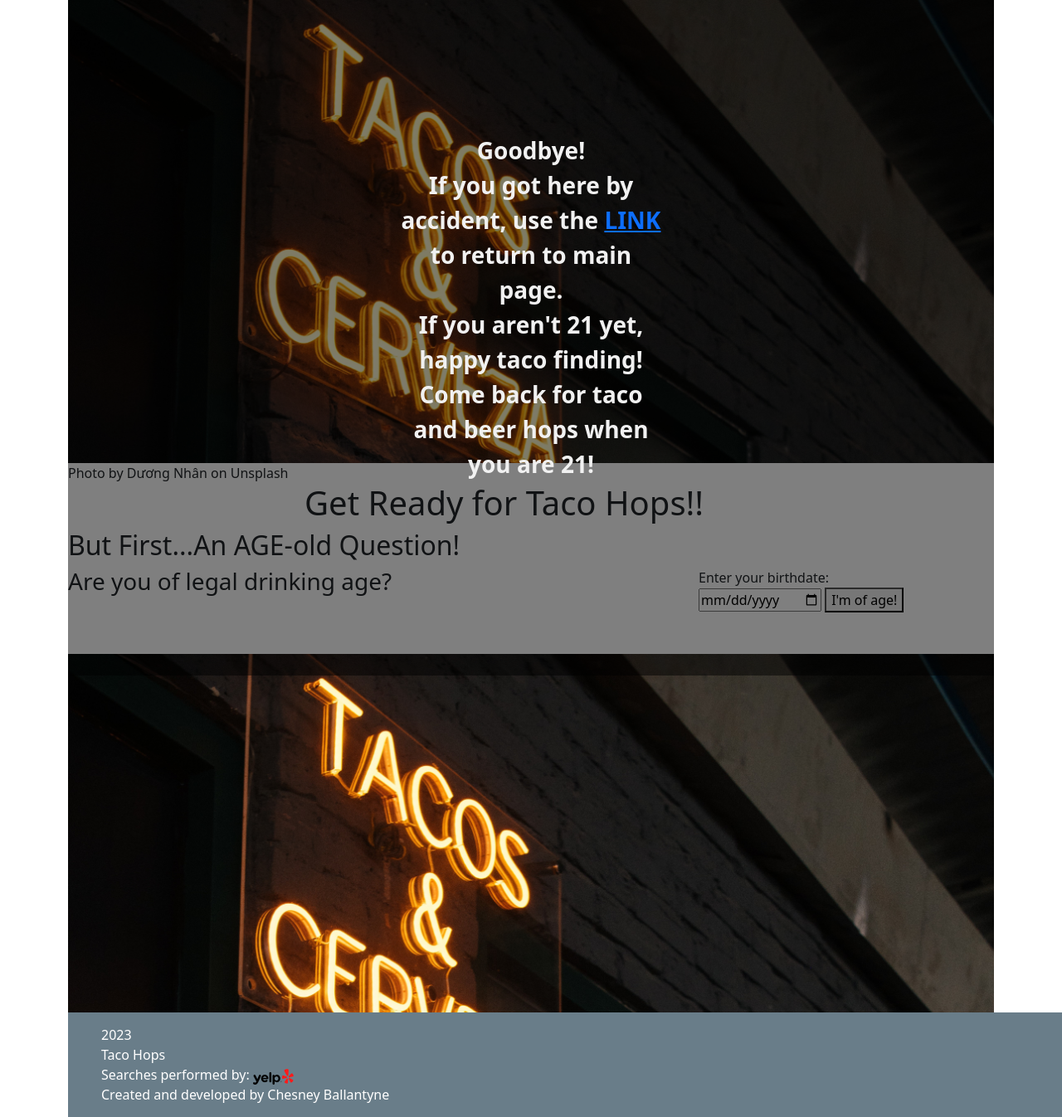
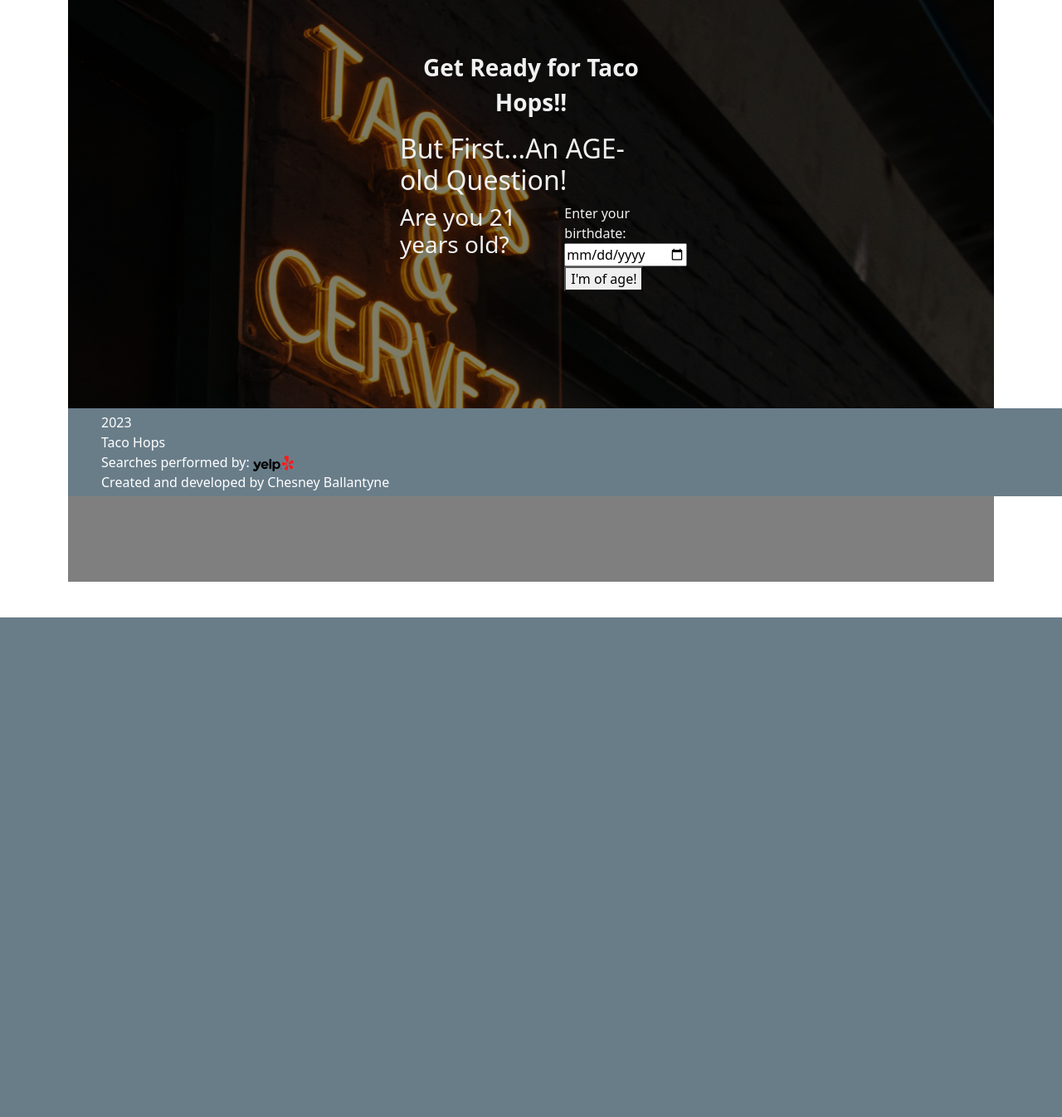
Before and after one commit to Chesney-Bal/Taco-Hops, a Flask app: page / in a window 1280 px wide; the page is wider, and only the part inside the window is pictured. Shown: the part 56-1402 px from the top of that part at 83% size. After the commit the page ends 800 px from the top of that part, so only its background shows below. Run offline with Flask 2, Linux system fonts and the light colour scheme.

Commit message:
Commit styling updates to footer, index.html and goodbye.html, and planner.html

```diff
--- a/static/css/styles.css
+++ b/static/css/styles.css
@@ -8,6 +8,25 @@ body {
   margin-bottom:130;
 }
 
+/*CSS for image on index.html*/
+.index_img {
+  position: relative;
+  max-width: max-content; /* Maximum width */
+  margin: 0 auto; /* Center it */
+}
+
+.index_img .content {
+  position: absolute; /* Position the background text */
+  top: 0; /* At the bottom. Use top:0 to append it to the top */
+  background: rgb(0, 0, 0); /* Fallback color */
+  background: rgba(0, 0, 0, 0.5); /* Black background with 0.5 opacity */
+  color: #f1f1f1; /* Grey text */
+  padding-top:60px;
+  padding-bottom: 300px;
+  padding-inline: 400px; /* Some padding */
+}
+
+/*CSS for iamge on goodbye.html*/
 .goodbye_img {
   position: relative;
   max-width: max-content; /* Maximum width */
@@ -17,8 +36,8 @@ body {
 .goodbye_img .content {
   position: absolute; /* Position the background text */
   top: 0; /* At the bottom. Use top:0 to append it to the top */
+  bottom:0;
 
-  max-width: auto;
 
   background: rgb(0, 0, 0); /* Fallback color */
   background: rgba(0, 0, 0, 0.5); /* Black background with 0.5 opacity */
@@ -28,13 +47,14 @@ body {
   padding-inline: 400px; /* Some padding */
 }
 
+/*CSS for image border color on homepage.html*/
+.border_taco {
+  border-color: #a13d2d !important;
+}
 
+/*CSS for footer alignment on pages*/
 footer {
   position: absolute;
   bottom: 0;
   width: 100%;
 }
-
-.border_taco {
-  border-color: #a13d2d !important;
-}
--- a/templates/base.html
+++ b/templates/base.html
@@ -32,10 +32,10 @@
 
   </body>
   <footer style="bottom: 0; height:auto;  background-color:#697d89;">
-    <p style="color:white; padding-top: 15px; padding-left:40px; margin:0; text-align:left;">2023</p>
+    <p style="color:white; padding-top: 5px; padding-left:40px; margin:0; text-align:left;">2023</p>
     <p style="color:white; padding-left:40px; margin:0; text-align:left;">Taco Hops</p>
     <p style="color:white; padding-left:40px; margin:0; text-align:left;">Searches performed by:  <img id="yelp logo" src="/static/img/yelp_logo 49 x 19.png" alt="yelp logo"> </p>
-    <p style="color:white; padding-bottom: 15px; padding-left:40px; margin:0; text-align:left;">Created and developed by Chesney Ballantyne</p>
+    <p style="color:white; padding-bottom: 5px; padding-left:40px; margin:0; text-align:left;">Created and developed by Chesney Ballantyne</p>
   </footer>
 
 
--- a/templates/goodbye.html
+++ b/templates/goodbye.html
@@ -2,11 +2,9 @@
 
 {% block title %}Goodbye{% endblock %}
 
-
-
-
 {% block body %}
 <div class="container">
+
   <nav class="navbar navbar-expand-lg navbar-dark" style="background-color: #697d89;">
     <div class="container-fluid">
       <a class="navbar-brand" href="#">Taco Hops  </a>
--- a/templates/index.html
+++ b/templates/index.html
@@ -3,74 +3,42 @@
 {% block title %}Verify Age{% endblock %}
 
 {% block body %}
-
   <div class="container">
 
     <nav class="navbar navbar-expand-lg navbar-dark" style="background-color: #697d89;">
       <div class="container-fluid">
         <a class="navbar-brand" href="#">Taco Hops </a>
-
           <button class="navbar-toggler" type="button" data-toggle="collapse" data-target="#navbarSupportedContent" aria-controls="navbarSupportedContent" aria-expanded="false" aria-label="Toggle navigation">
           <span class="navbar-toggler-icon"></span>
           </button>
-
-        <div class="collapse navbar-collapse" id="navbarSupportedContent">
-        </div>
+        <div class="collapse navbar-collapse" id="navbarSupportedContent"></div>
       </div>
     </nav>
 
-    <div class="goodbye_img">
+    <div class="index_img">
       <img src="/static/img/pexels-dương-nhân-2_1.jpg" class="img-fluid" alt="image of four tacos" >
+
       <div class="content">
-         <p class="text-center fs-3 fw-semibold">Goodbye!<br>
-         If you got here by accident,
-         use the <a href="/">LINK</a> to return to main page.<br>
-         If you aren't 21 yet, happy taco finding! <br>
-         Come back for taco and beer hops when you are 21!</p>
-         <br>
-         <br>
-
-      </div>
-      <caption>Photo by Dương Nhân on Unsplash</caption>
+        <p class="text-center fs-3 fw-semibold">Get Ready for Taco Hops!!<br></p>
+        <div class="row">
+            <h2> But First...An AGE-old Question!</h2>
         </div>
 
         <div class="row">
-      <div class="col-3">
+          <div class="col-7">
+            <h3> Are you 21 years old?</h3>
           </div>
 
-      <div class ="col-6">
-        <h1>Get Ready for Taco Hops!!</h1>
-      </div>
-
-     <div class="col-9">
-     </div>
-    </div>
-
-    <div class="row">
-        <div class="col-6">
-          <h2> But First...An AGE-old Question!</h2>
-        </div>
-    </div>
-
-    <div class="row">
-      <div class="col-8">
-        <h3> Are you of legal drinking age?</h3>
-      </div>
-
-      <div class="col-4">
+          <div class="col-5">
             <label for="DOB">Enter your birthdate:</label>
               <form name="DOB_input" action="/" method="post">
                 <input type="date" name="birthDate" >
                 <button type ="submit">I'm of age!</button>
               </form>
           </div>
-    </div>
 
-    <div class="row">
-      <div class="col-8">
-      </div>
-      <div class="col-4">
-        <div style="color: blue">
+          <div class="row text-end">
+              <div style="color: #f1f1f1;">
                <div class="alert">
                  <strong>
                   {% with messages = get_flashed_messages() %}
@@ -86,7 +54,11 @@
           </div>
         </div>
 
-  <div class="row">
-    <img src="/static/img/pexels-dương-nhân-2_1.jpg" class="img-fluid" alt="image of four tacos" >
+
+      </div>
+
+    </div>
+  <div>
+    <p class="text-end">Photo by Dương Nhân on Unsplash</p>
   </div>
 {% endblock %}
```
Also changed, not shown: templates/brewery_trip_planner.html (+5 -2 lines). Lines whose indentation alone changed are shown as unchanged.
